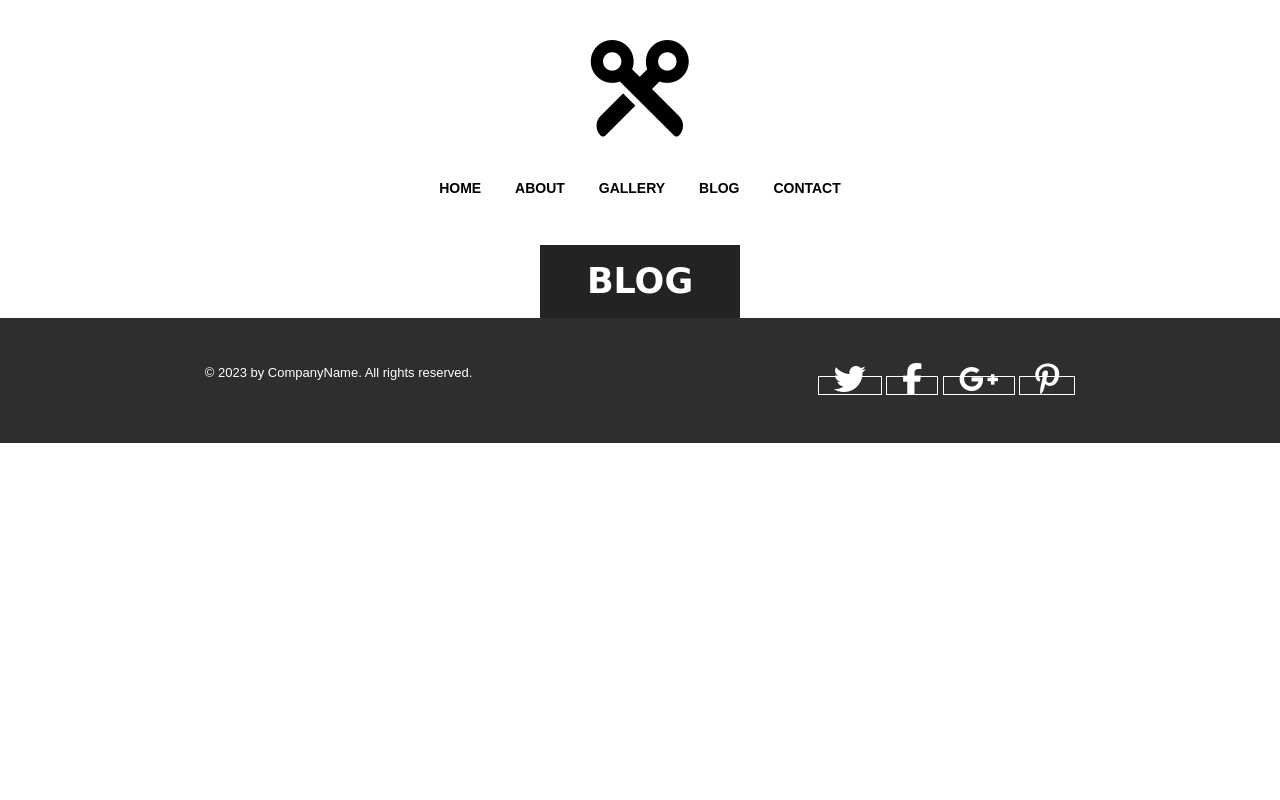
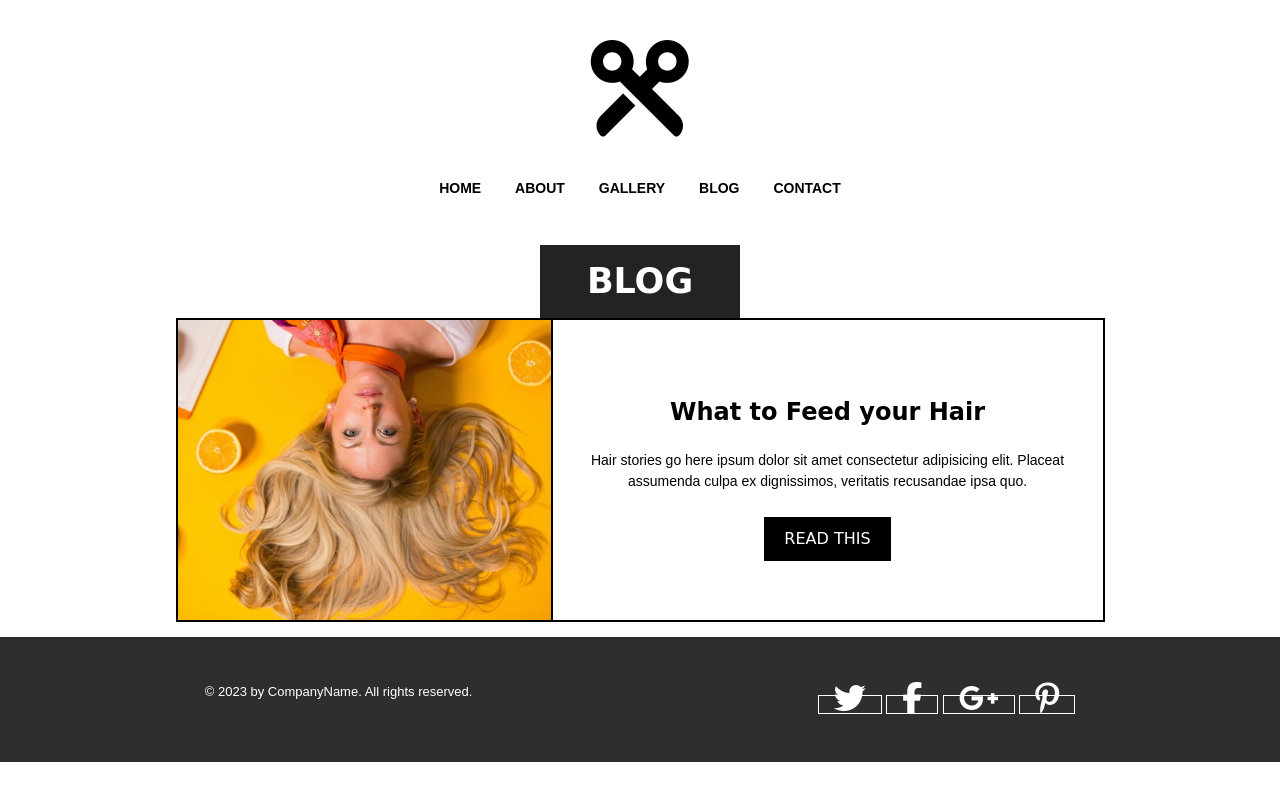
Before and after one commit to MayraNT/hairSalonWebsite, a plain HTML site: page blogPage/blog.html in a window 1280 px wide. Drawn offline with Linux system fonts and the light colour scheme; a web font is replaced by a local one.

Commit message:
added images and formatted blog post article

```diff
--- a/blogPage/blog.html
+++ b/blogPage/blog.html
@@ -19,13 +19,21 @@
     <nav>
       <a class="main-nav" href="../index.html">Home</a>
       <a class="main-nav" href="../aboutPage/about.html">About</a>
-      <a class="main-nav" href="">Gallery</a>
-      <a class="main-nav" href="../blogPage/blog.html">Blog</a>
+      <a class="main-nav" href="../imageGallery/imageGallery.html">Gallery</a>
+      <a class="main-nav" href="">Blog</a>
       <a class="main-nav" href="../contactPage/contact.html">Contact</a>
     </nav>
   </header>
   <main>
     <h1>Blog</h1>
+    <article class="blogPost">
+      <a class="img-link" href=""><img src="../images/blogImg1.jpg" alt=""></a>
+      <div class="description">
+        <h2>What to Feed your Hair</h2>
+        <p>Hair stories go here ipsum dolor sit amet consectetur adipisicing elit. Placeat assumenda culpa ex dignissimos, veritatis recusandae ipsa quo.</p>
+        <a class="button" href="">Read This</a>
+      </div>
+    </article>
   </main>
   <footer>
     <div class="footer-container">
--- a/blogPage/blogStyles.css
+++ b/blogPage/blogStyles.css
@@ -53,6 +53,56 @@ h1 {
   color: white;
 }
 
+.blogPost {
+  margin-bottom: 15px;
+  display: flex;
+  flex-wrap: wrap;
+  border: solid black 2px;
+}
+
+img {
+  display: block;
+  width: 375px;
+  height: 300px;
+  object-fit: cover;
+  border-right: solid black 2px;
+}
+
+.description {
+  width: 550px;
+  padding: 0 3%;
+  text-align: center;
+  display: flex;
+  flex-direction: column;
+  align-items: center;
+  justify-content: center;
+}
+
+.description h2 {
+  font-family: 'Chango', cursive;
+  font-size: 24px;
+}
+
+.description p {
+  padding: 20px 0 25px;
+  font-size: 14px;
+}
+
+.button {
+  text-decoration: none;
+  color: white;
+  background-color: black;
+  padding: 10px 20px;
+  font-family: 'Chango', cursive;
+  text-transform: uppercase;
+}
+
+.button:hover {
+  color: black;
+  background-color: white;
+  border: solid black 2px;
+}
+
 /* ////// FOOTER ////// */
 footer {
   height: 125px;
```
Also changed, not shown: images/blogImg1.jpg (added), images/blogImg2.jpg (added), images/blogImg3.jpg (added).
